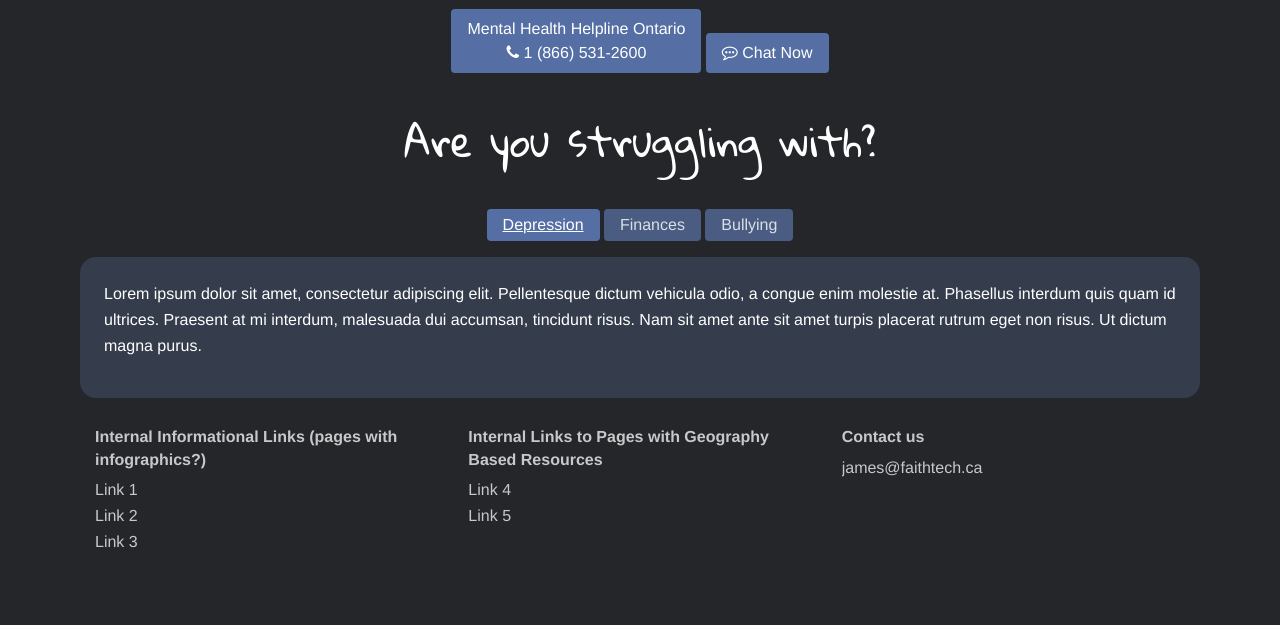
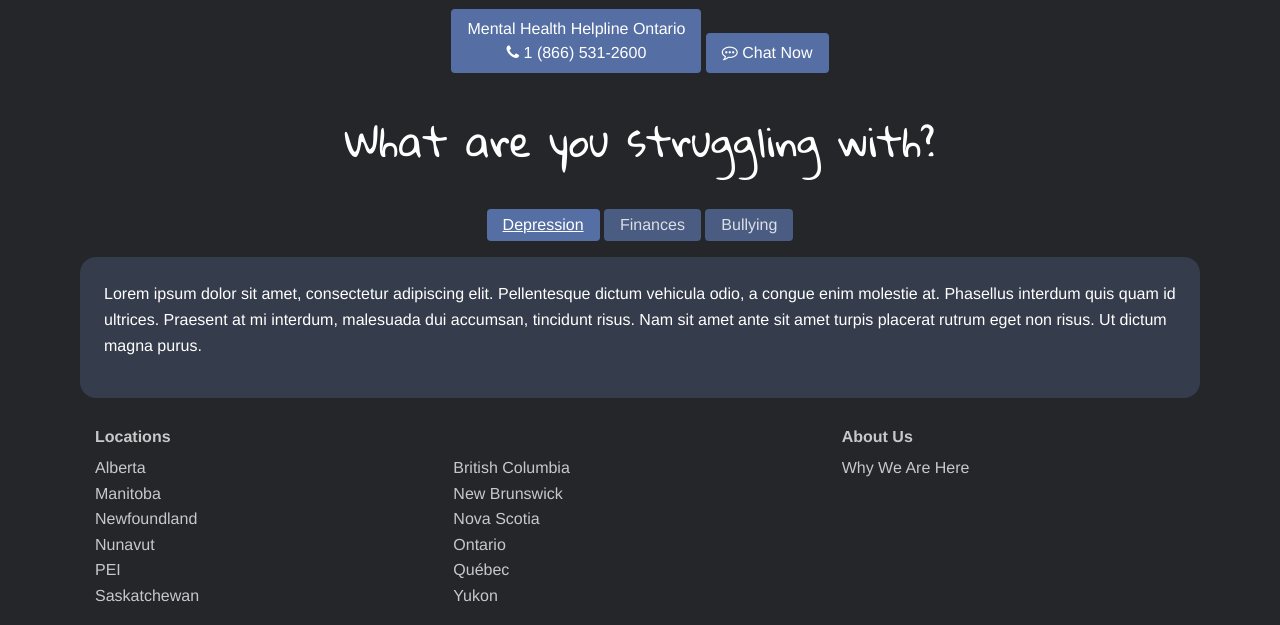
Before and after one commit to FaithTechLabs/suicide-prevention, a Django app: template templates/index.html in a window 1280 px wide. Shown: the part 655-1280 px from the top of the page. Before the commit the page ends 1203 px from the top, so only its background shows below. Run offline with Django 3.2, Linux system fonts and the light colour scheme; the template is opened without the code that fills it, so the values that code supplies are empty; some libraries are stand-ins or nearby versions.

Commit message:
Added why we're here page, and added footer links

```diff
--- a/suicide_site/urls.py
+++ b/suicide_site/urls.py
@@ -6,4 +6,5 @@ urlpatterns = [
         url(r'^$', views.Index.as_view(), name="index"),
         url(r'^why/', views.Why.as_view(), name="why"),
         url(r'^chat/', views.Chat.as_view(), name="chat"),
+        url(r'^why_we_are_here/', views.WhyHere.as_view(), name="why_we_are_here")
 ]
--- a/suicide_site/views.py
+++ b/suicide_site/views.py
@@ -59,3 +59,9 @@ class Why(TemplateView, Location):
         answers = query.response
         resources = query.resources.split("\n")
         return render(request, self.template_name, {'loc': province, 'answers': answers, 'resources': resources })
+
+class WhyHere(TemplateView):
+    template_name = "why_here.html"
+
+    def get(self, request):
+        return render(request, self.template_name)
--- a/templates/base.html
+++ b/templates/base.html
@@ -35,39 +35,56 @@
     <div class='footer'>
       <div class='content-container'>
         <div class='row'>
-          <div class='columns small-12 medium-4'>
-            <h6>Internal Informational Links (pages with infographics?)</h6>
+          <div class='columns small-12 medium-8'>
+            <h6>Locations</h6>
             <ul>
               <li>
-                Link 1
+                <a href='/province/alberta'>Alberta</a>
               </li>
               <li>
-                Link 2
+                <a href='/province/british_columbia'>British Columbia</a>
               </li>
               <li>
-                Link 3
+                <a href='/province/manitoba'>Manitoba</a>
+              </li>
+              <li>
+                <a href='/province/new_brunswick'>New Brunswick</a>
+              </li>
+              <li>
+                <a href='/province/newfoundland'>Newfoundland</a>
+              </li>
+              <li>
+                <a href='/province/nova_scotia'>Nova Scotia</a>
+              </li>
+              <li>
+                <a href='/province/nunavut'>Nunavut</a>
+              </li>
+              <li>
+                <a href='/province/ontario'>Ontario</a>
+              </li>
+              <li>
+                <a href='/province/pei'>PEI</a>
+              </li>
+              <li>
+                <a href='/province/quebec'>Québec</a>
+              </li>
+              <li>
+                <a href='/province/saskatchewan'>Saskatchewan</a>
+              </li>
+              <li>
+                <a href='/province/yukon'>Yukon</a>
               </li>
             </ul>
           </div>
           <div class='columns small-12 medium-4'>
-            <h6>Internal Links to Pages with Geography Based Resources</h6>
+            <h6>About Us</h6>
             <ul>
               <li>
-                Link 4
-              </li>
-              <li>
-                Link 5
+                <a href='/why_we_are_here/'>Why We Are Here</a>
               </li>
             </ul>
           </div>
-          <div class='columns small-12 medium-4'>
-            <h6>Contact us</h6>
-            <ul>
-              <li>
-                james@faithtech.ca
-              </li>
-            </ul>
-          </div>
+        </div>
       </div>
     </div>
 
--- a/templates/index.html
+++ b/templates/index.html
@@ -32,7 +32,7 @@
 </div>
 <br>
 <div class="struggle">
-    <h2>Are you struggling with?</h2>
+    <h2>What are you struggling with?</h2>
 </div>
 
 <br>
@@ -64,8 +64,7 @@
       $('#tab' + index).show();
   }
    $(document).ready(function() {
-		$("#tab2").hide();
-		$("#tab3").hide();
+    clickTab(1);
 		$("#btn1" ).click(function(){
         clickTab(1);
 		});
--- a/templates/static/css/app.css
+++ b/templates/static/css/app.css
@@ -92,8 +92,17 @@ ul {
 }
 
 .footer {
+  padding: 1rem;
+}
+
+.footer,
+.footer a,
+.footer a:focus {
   color: rgba(255, 255, 255, 0.75);
-  padding: 1rem;
+}
+
+.footer a:hover {
+  color: #fff;
 }
 
 .footer h6 {
@@ -150,6 +159,11 @@ ul {
   .banner h1 {
     font-size: 5rem;
   }
+
+  .footer li {
+    float: left;
+    width: 50%;
+  }
 }
 
 @media (max-width: 640px) {
--- a/templates/static/js/app.js
+++ b/templates/static/js/app.js
@@ -12,7 +12,7 @@ var formatPhone = function(num) {
   return phone;
 }
 
-var initLocation = function(loc) {
+var getLocation = function(loc) {
   var province;
   switch(loc) {
     case 'AB':
@@ -27,18 +27,19 @@ var initLocation = function(loc) {
     case 'QC':
     case 'SK':
     case 'NU':
-      obj = loc;
+      province = loc;
       break;
     case 'YT':
-      // 24/7 service for Nunavut
-      obj = 'NU';
+      province = 'NU';
       break;
     default:
-      // Ontario number
-      obj = 'ON';
+      province = 'ON';
   }
+  return province;
+}
 
-  var province = centres[obj];
+var initLocation = function(loc) {
+  var province = centres[getLocation(loc)];
   $('.phone-btn').attr('href', 'tel:+' + province.phone);
   $('.phone-btn .number').text(formatPhone(province.phone));
   $('.phone-btn .name').html(province.name)
```
Also changed, not shown: templates/why_here.html (added, +31 -0 lines). Lines whose indentation alone changed are shown as unchanged.
